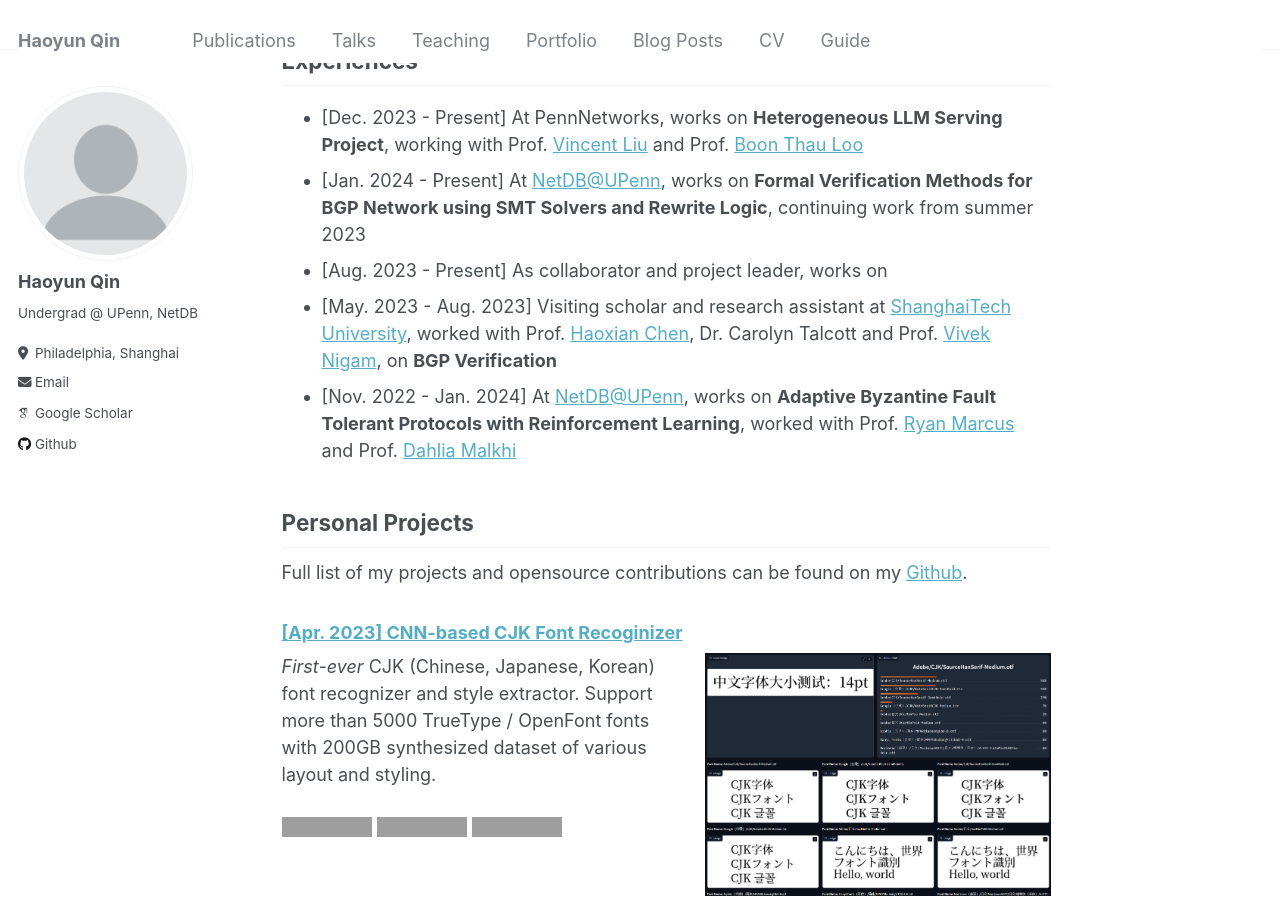
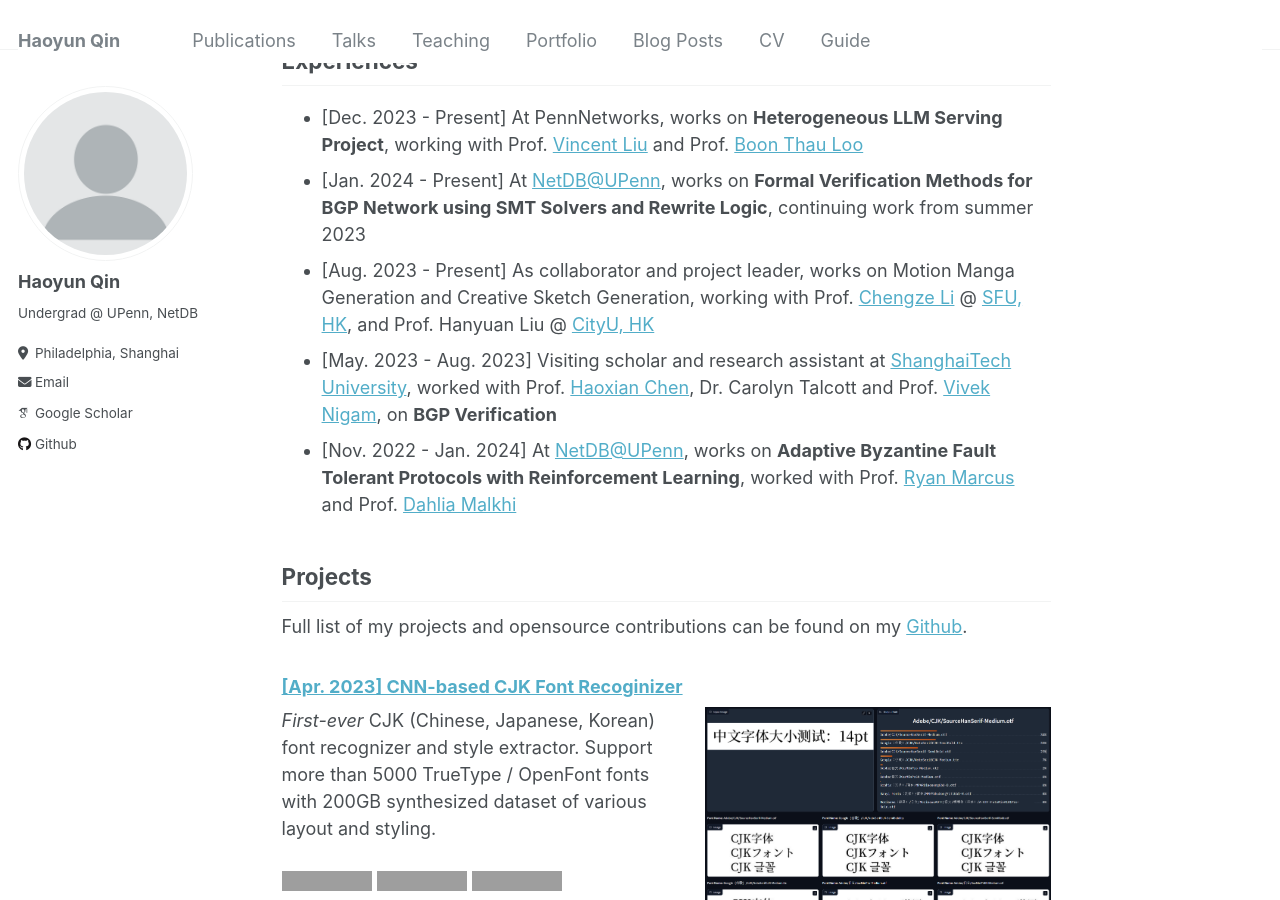
Before and after one commit to JeffersonQin/academic, a Jekyll site: the page built from _pages/about.md, in a window 1280 px wide and 900 px high, scrolled down 907 px. Built offline with Jekyll 4.4.1, drawn with Linux system fonts in a browser that asks for light colours; some web fonts are replaced; grey boxes are pictures that could not be loaded.

Commit message:
fix: revise about

```diff
--- a/_pages/about.md
+++ b/_pages/about.md
@@ -35,11 +35,11 @@ Chenyuan Wu, Mohammad Javad Amiri, <ins>Haoyun Qin</ins>, Bhavana Mehta, Ryan Ma
 
 * [Dec. 2023 - Present] At PennNetworks, works on **Heterogeneous LLM Serving Project**, working with Prof. [Vincent Liu](https://vincen.tl) and Prof. [Boon Thau Loo](https://boonloo.cis.upenn.edu/)
 * [Jan. 2024 - Present] At [NetDB@UPenn](https://netdb.cis.upenn.edu/), works on **Formal Verification Methods for BGP Network using SMT Solvers and Rewrite Logic**, continuing work from summer 2023
-* [Aug. 2023 - Present] As collaborator and project leader, works on
+* [Aug. 2023 - Present] As collaborator and project leader, works on Motion Manga Generation and Creative Sketch Generation, working with Prof. [Chengze Li](https://moeka.me/) @ [SFU, HK](https://www.sfu.edu.hk/en/), and Prof. Hanyuan Liu @ [CityU, HK](https://www.cityu.edu.hk/)
 * [May. 2023 - Aug. 2023] Visiting scholar and research assistant at [ShanghaiTech University](https://www.shanghaitech.edu.cn/eng/), worked with Prof. [Haoxian Chen](https://faculty.sist.shanghaitech.edu.cn/hxchen/), Dr. Carolyn Talcott and Prof. [Vivek Nigam](https://nigam.info/), on **BGP Verification**
 * [Nov. 2022 - Jan. 2024] At [NetDB@UPenn](https://netdb.cis.upenn.edu/), works on **Adaptive Byzantine Fault Tolerant Protocols with Reinforcement Learning**, worked with Prof. [Ryan Marcus](https://rmarcus.info/blog/) and Prof. [Dahlia Malkhi](https://malkhi.com/)
 
-## Personal Projects
+## Projects
 
 Full list of my projects and opensource contributions can be found on my [Github](https://github.com/JeffersonQin).
 
```
